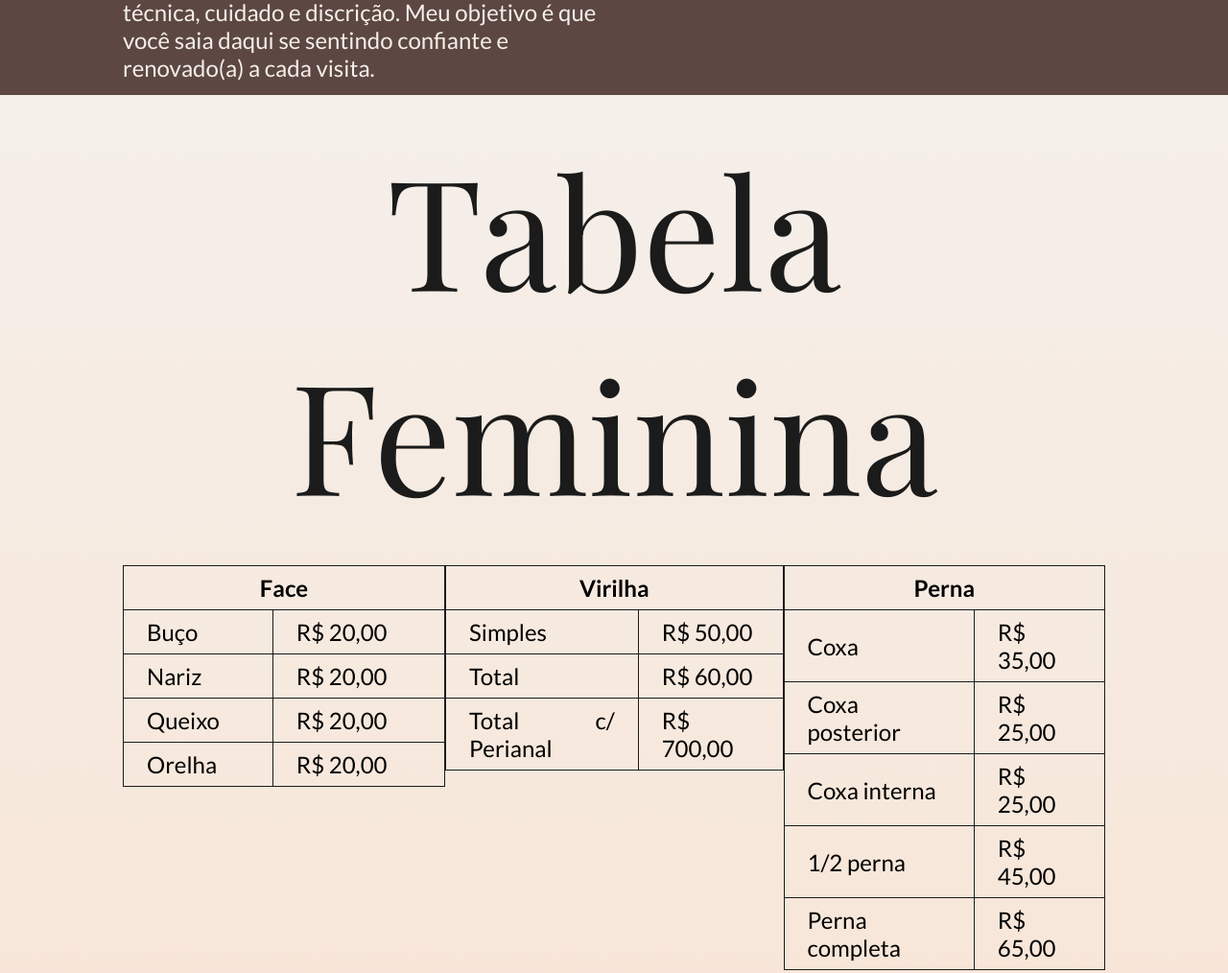
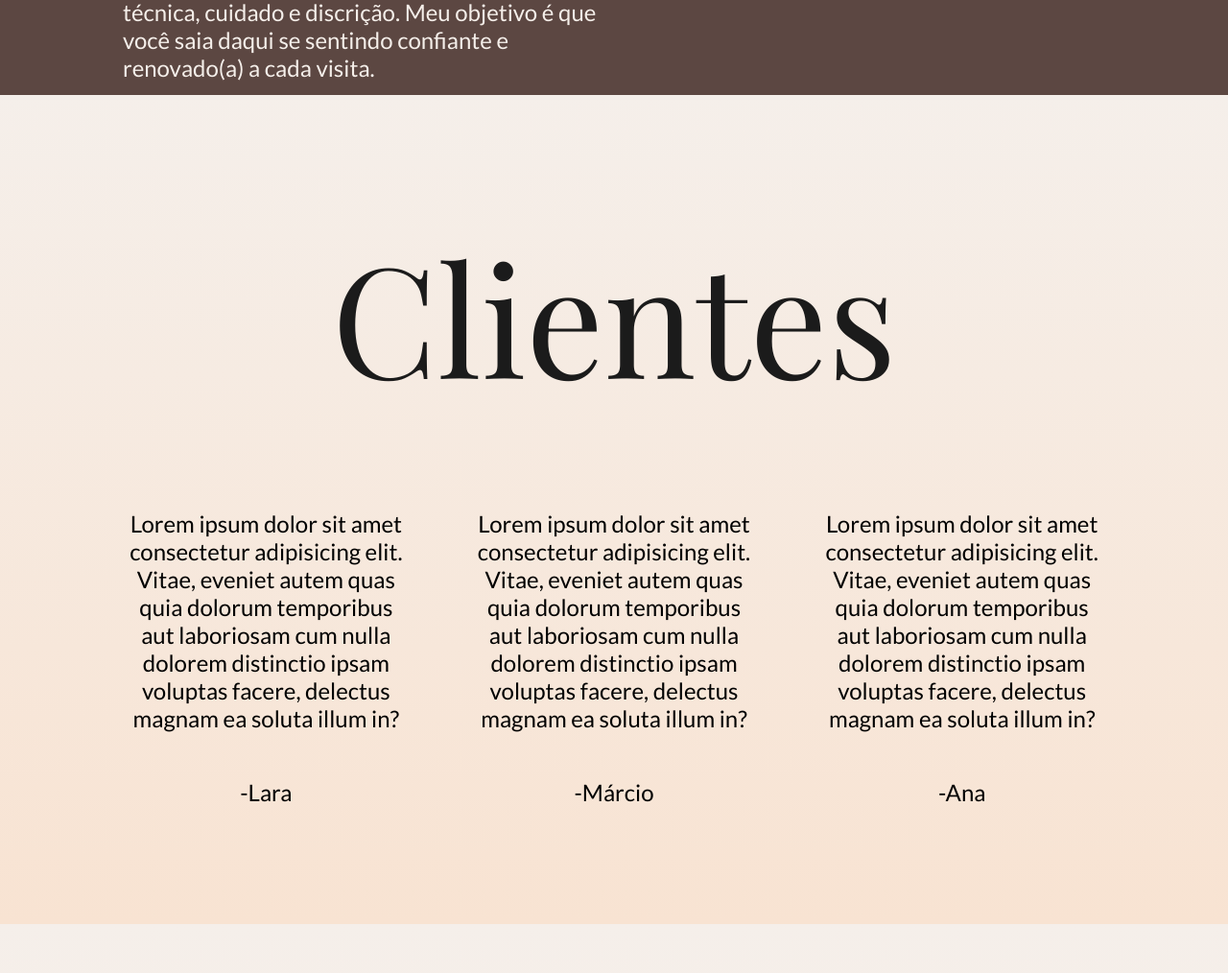
Before and after one commit to lucasbernardes26/projeto-epilacao, a plain HTML site: page index.html in a window 1280 px wide. Shown: the part 1328-2342 px from the top of the page at 96% size. Drawn offline with nearby package versions, Linux system fonts and the light colour scheme; a web font is replaced by a local one.

Commit message:
sessao de clientes adicionada

```diff
--- a/index.html
+++ b/index.html
@@ -42,7 +42,7 @@
             <img src="/img/epilacao.jpg" alt="" srcset="" class="about__img">
         </section>
 
-        <!-- <section id="clients">
+        <section id="clients">
             <h1 class="about__text__head clients__head">Clientes</h1>
 
             <div class="clients__comments">
@@ -59,9 +59,8 @@
                     <p>Lorem ipsum dolor sit amet consectetur adipisicing elit. Vitae, eveniet autem quas quia dolorum temporibus aut laboriosam cum nulla dolorem distinctio ipsam voluptas facere, delectus magnam ea soluta illum in?</p>
                     <p>-Ana</p>
                 </div>
-
             </div>
-        </section> -->
+        </section>
 
         <div id="prices">
         <section class="prices__fem">
```
